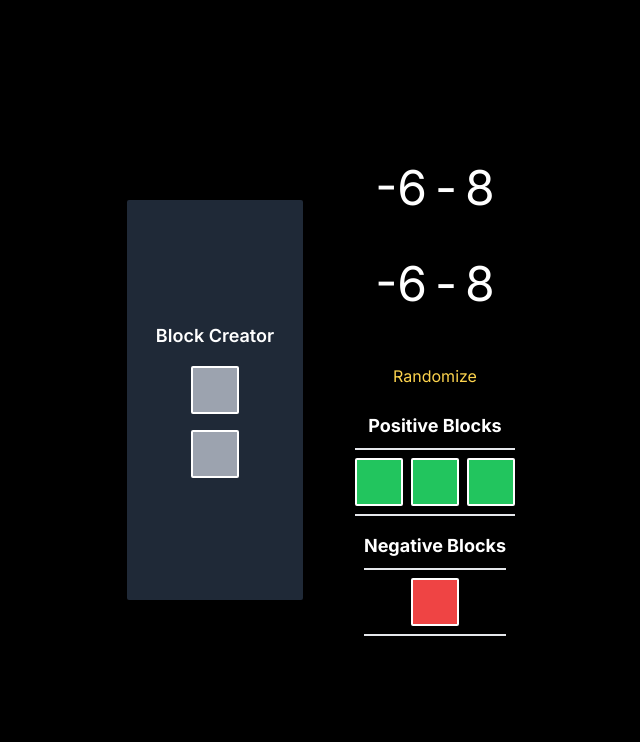
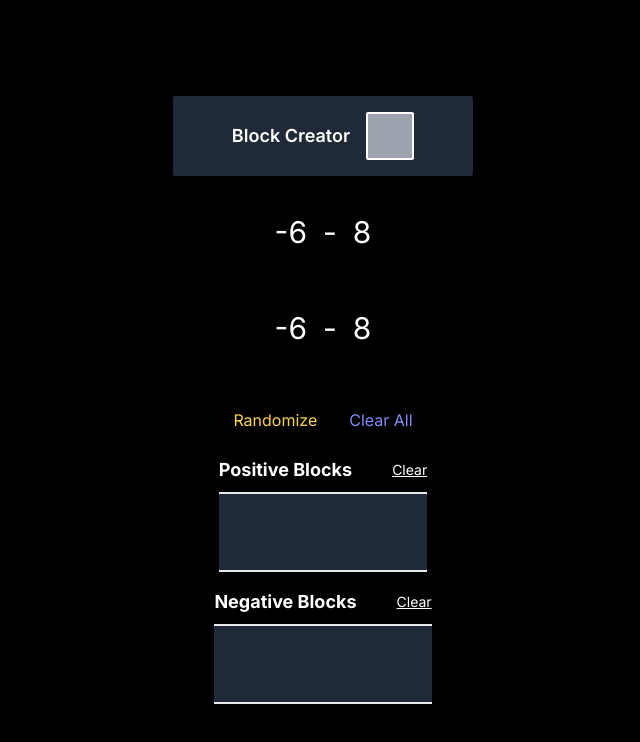
Before and after one commit to pn-code/add-sub-integers, a Next.js app: page / in a window 1280 px wide. Shown: the top 742 px of the page, without its empty margins (317-957 px from the left). Built offline with nearby package versions, Linux system fonts and the light colour scheme.

Commit message:
Added clear functions & handleDrag

```diff
--- a/app/page.tsx
+++ b/app/page.tsx
@@ -7,6 +7,9 @@ export default function Home() {
     const [firstInteger, setFirstInteger] = useState<number | null>(null);
     const [secondInteger, setSecondInteger] = useState<number | null>(null);
     const [operator, setOperator] = useState<string | null>(null);
+
+    const [positiveBlocks, setPositiveBlocks] = useState<string[]>([]);
+    const [negativeBlocks, setNegativeBlocks] = useState<string[]>([]);
 
     const [modifiedSecondInteger, setModifiedSecondInteger] =
         useState(secondInteger);
@@ -36,47 +39,80 @@ export default function Home() {
     };
 
     const randomizeOperator = () => {
-        const randomOperator = generateRandomBoolean() ? "+" : "-"
+        const randomOperator = generateRandomBoolean() ? "+" : "-";
         setOperator(randomOperator);
         setModifiedOperator(randomOperator);
+    };
+
+    const clearPositiveBlocks = () => {
+        setPositiveBlocks([]);
+    };
+
+    const clearNegativeBlocks = () => {
+        setNegativeBlocks([]);
+    };
+
+    const clearBlocks = () => {
+        clearPositiveBlocks();
+        clearNegativeBlocks();
     };
 
     const randomizeEquation = () => {
         randomizeOperator();
         randomizeIntegers();
+        clearBlocks();
     };
 
     const handleKeepChangeChange = () => {
-        setModifiedOperator((prev) => prev === "+" ? "-" : "+");
-        setModifiedSecondInteger((prev) => prev! * -1)
+        setModifiedOperator((prev) => (prev === "+" ? "-" : "+"));
+        setModifiedSecondInteger((prev) => prev! * -1);
+    };
+
+    const handleOnDrop = (e: React.DragEvent) => {
+        const blockColor = e.currentTarget.id;
+        const blockType = e.dataTransfer.getData("blockType") as string;
+
+        if (blockColor === "red" && blockType === "origin") {
+            setNegativeBlocks((prev) => [...prev, "red"]);
+        } else if (blockColor === "green" && blockType === "origin") {
+            setPositiveBlocks((prev) => [...prev, "green"]);
         }
+    };
+
+    const handleDragOver = (e: React.DragEvent) => {
+        e.preventDefault();
+    };
 
     return (
-        <main className="bg-black text-white w-full min-h-screen flex flex-col sm:flex-row gap-8 items-center sm:justify-center">
+        <main className="bg-black text-white w-full min-h-screen flex flex-col gap-8 items-center sm:justify-center">
             {/* Sidebar */}
-            <section className="sm:h-[400px] bg-gray-800 rounded-sm sm:ml-4 py-4 w-full sm:w-44 flex sm:flex-col gap-4 items-center justify-center">
+            <section className="sm:w-[300px] bg-gray-800 rounded-sm py-4 w-full flex gap-4 items-center justify-center">
                 <h2 className="font-semibold text-lg">Block Creator</h2>
-                <BlockOrigin color="green" />
-                <BlockOrigin color="red" />
+                <BlockOrigin />
             </section>
 
             {/* Main App */}
             <section className="flex flex-col gap-4 items-center sm:min-w-[200px]">
                 {/* Equation Display */}
-                <section className="text-5xl mb-8 flex gap-2 h-12">
+                <section className="text-3xl mb-8 flex items-center gap-2 h-12">
                     <span>{firstInteger}</span>
-                    <span>{operator}</span>
+                    <span className="px-2">{operator}</span>
                     <span>{secondInteger}</span>
                 </section>
 
-                <section className="text-5xl mb-8 flex gap-2 h-12">
+                <section className="text-3xl mb-8 flex items-center gap-2 h-12">
                     <span>{firstInteger}</span>
-                        <button type="button" onClick={handleKeepChangeChange} className="hover:bg-gray-800">
+                    <button
+                        type="button"
+                        onClick={handleKeepChangeChange}
+                        className="hover:bg-gray-800 rounded-md px-2"
+                    >
                         {modifiedOperator}
                     </button>
                     <span>{modifiedSecondInteger}</span>
                 </section>
 
+                <section>
                     {/* Randomizer Button */}
                     <button
                         onClick={randomizeEquation}
@@ -85,23 +121,62 @@ export default function Home() {
                     >
                         Randomize
                     </button>
+                    <button
+                        onClick={clearBlocks}
+                        type="button"
+                        className="text-indigo-400 px-4 py-2 hover:text-indigo-100"
+                    >
+                        Clear All
+                    </button>
+                </section>
 
                 {/* Positive Blocks */}
                 <section className="flex flex-col gap-2 items-center">
+                    <header className="flex gap-10">
                         <h2 className="text-lg font-bold">Positive Blocks</h2>
-                    <section className="flex gap-2 border-y-2 items-center border-gray-200 w-full py-2 justify-center">
-                        <Block color={"green"} />
-                        <Block color={"green"} />
-                        <Block color={"green"} />
+                        <button
+                            onClick={clearPositiveBlocks}
+                            type="button"
+                            className="text-sm underline"
+                        >
+                            Clear
+                        </button>
+                    </header>
+
+                    <section
+                        id="green"
+                        onDragOver={(e) => handleDragOver(e)}
+                        onDrop={(e) => handleOnDrop(e)}
+                        className="px-4 flex gap-2 border-y-2 items-center border-gray-200 w-full py-2 justify-center h-20 bg-gray-800"
+                    >
+                        {positiveBlocks.map((block, idx) => (
+                            <Block key={idx} color={"green"} />
+                        ))}
                     </section>
                 </section>
 
                 {/* Negative Blocks */}
                 <section className="flex flex-col gap-2 items-center">
+                    <header className="flex gap-10">
                         <h2 className="text-lg font-bold">Negative Blocks</h2>
+                        <button
+                            onClick={clearNegativeBlocks}
+                            type="button"
+                            className="text-sm underline"
+                        >
+                            Clear
+                        </button>
+                    </header>
 
-                    <section className="flex gap-2 border-y-2 items-center border-gray-200 w-full py-2 justify-center">
-                        <Block color={"red"} />
+                    <section
+                        id="red"
+                        onDragOver={(e) => handleDragOver(e)}
+                        onDrop={(e) => handleOnDrop(e)}
+                        className="px-4 flex gap-2 border-y-2 items-center border-gray-200 w-full py-2 justify-center h-20 bg-gray-800"
+                    >
+                        {negativeBlocks.map((block, idx) => (
+                            <Block key={idx} color={"red"} />
+                        ))}
                     </section>
                 </section>
             </section>
```
Lines whose indentation alone changed are shown as unchanged.
